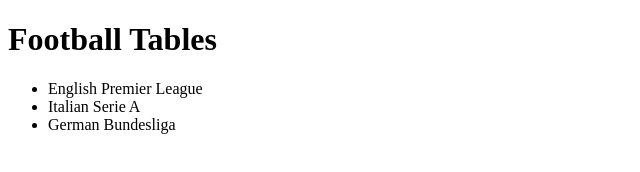
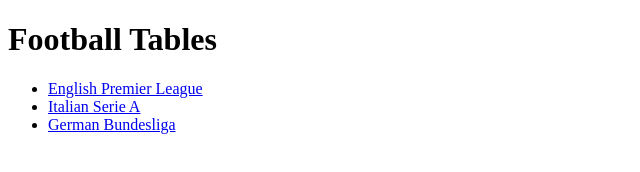
Before and after one commit to JBVenuto/scrapable-lists, a plain HTML site: page index.html in a window 1280 px wide. Shown: the whole page, without its empty margins (0-640 px from the left). Drawn offline with Linux system fonts and the light colour scheme.

Commit message:
fixed link

```diff
--- a/index.html
+++ b/index.html
@@ -9,9 +9,9 @@
 <body>
     <h1>Football Tables</h1>
     <ul>
-        <li><a href="/tables/pl.html"></a>English Premier League</li>
-        <li><a href="/tables/seriea.html"></a>Italian Serie A</li>
-        <li><a href="/tables/buli.html"></a>German Bundesliga</li>
+        <li><a href="/tables/pl.html">English Premier League</a></li>
+        <li><a href="/tables/seriea.html">Italian Serie A</a></li>
+        <li><a href="/tables/buli.html">German Bundesliga</a></li>
     </ul>
 </body>
 </html>
```
